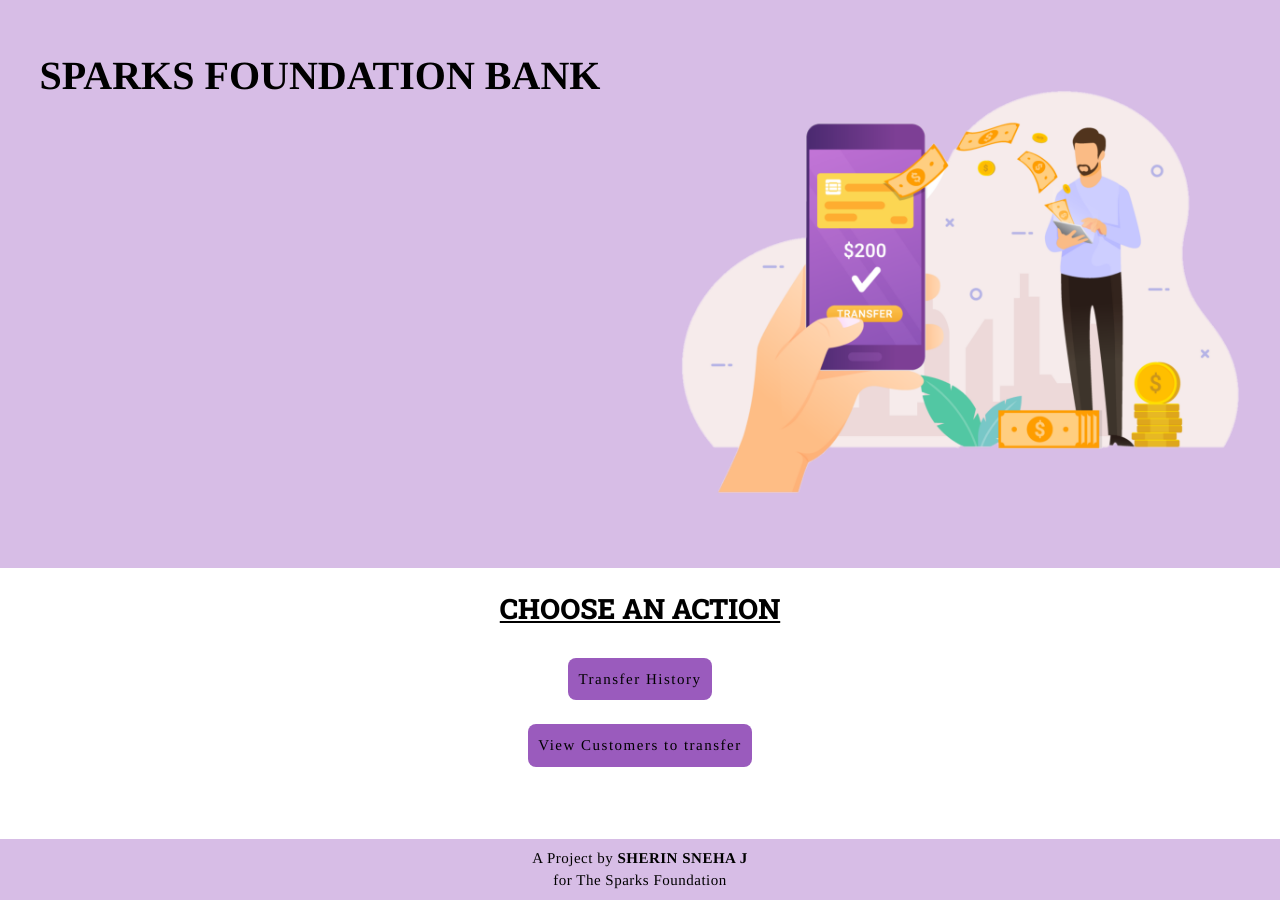
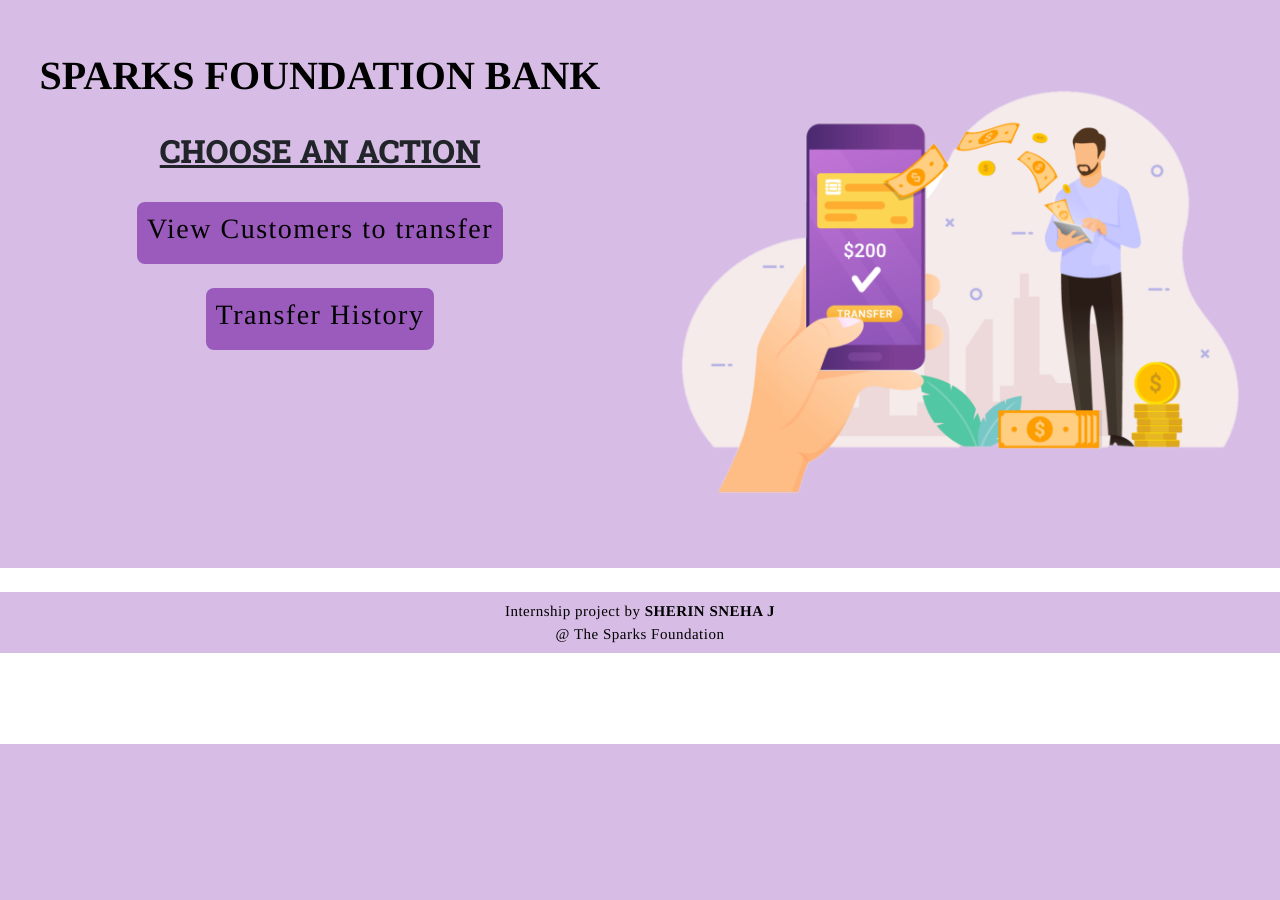
Before and after one commit to Sherin-Sneha/Basic-Banking-System, a PHP site: page / in a window 1280 px wide. Shown: the part 56-956 px from the top of the page. After the commit the page ends 800 px from the top, so only its background shows below. Run offline with PHP 8.4, Linux system fonts and the light colour scheme.

Commit message:
Update index.php

```diff
--- a/index.php
+++ b/index.php
@@ -20,43 +20,45 @@
   require_once 'config.php';
   include 'navbar.php';
   ?>
-
       <div class="container-fluid">
             <div class="row intro py-1">
               <div class="col-sm-12 col-md">
                 <div class="heading text-center my-5">
                   <h1>SPARKS FOUNDATION BANK</h1>
+                <br>
+                  <h2 class="action" ><span style="font-family: 'Roboto Slab', serif">CHOOSE AN ACTION</h2></span>
+            <div class="column activity text-center">
+            <br>
+                  <div class="col-md act">
+                  <a href="transfermoney.php"><button><h3>View Customers to transfer<h3></button></a>
+
+                  </div>
+                  <br>
+                  <div class="col-md act">
+
+
+                  <a href="transactionhistory.php"><button><h3>Transfer History<h3></button></a>
+                  </div>
+
+            </div>
                 </div>
               </div>
               <div class="col-sm-12 col-md img text-center">
-                <img class="im" src="img/bank.png" class="img-fluid pt-2">
+                <img class="im" src="img/bank.png">
               </div>
             </div>
 
 
           <br>
 
-          <h3 class="action" ><span style="font-family: 'Roboto Slab', serif">CHOOSE AN ACTION</h3></span>
-            <div class="column activity text-center">
-            <br>
-                  <div class="col-md act">
-
-                    <a href="transactionhistory.php"><button>Transfer History</button></a>
-                  </div>
-                  <br>
-                  <div class="col-md act">
 
 
-                    <a href="transfermoney.php"><button>View Customers to transfer</button></a>
-                  </div>
+      </div>
 
-            </div>
+      <footer class="text-center py-2">
+        <p>Internship project by<b> SHERIN SNEHA J</b> <br>@ The Sparks Foundation</p>
+      </footer>
 
-      </div>
-      <br>
-      <footer class="text-center mt-5 py-2">
-        <p>A Project by <b>SHERIN SNEHA J</b> <br>for The Sparks Foundation</p>
-      </footer>
 
       <script src="https://code.jquery.com/jquery-3.5.1.slim.min.js" integrity="sha384-DfXdz2htPH0lsSSs5nCTpuj/zy4C+OGpamoFVy38MVBnE+IbbVYUew+OrCXaRkfj" crossorigin="anonymous"></script>
 <script src="https://cdn.jsdelivr.net/npm/bootstrap@4.5.3/dist/js/bootstrap.bundle.min.js" integrity="sha384-ho+j7jyWK8fNQe+A12Hb8AhRq26LrZ/JpcUGGOn+Y7RsweNrtN/tE3MoK7ZeZDyx" crossorigin="anonymous"></script>
```
